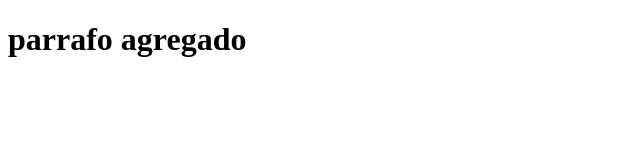
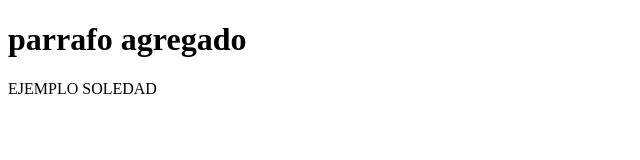
Before and after one commit to HeynerR/example-Git-and-GitHub, a plain HTML site: page index.html in a window 1280 px wide. Shown: the whole page, without its empty margins (0-640 px from the left). Drawn offline with Linux system fonts and the light colour scheme.

Commit message:
AGREGUE UNA ETIQUETA P CON TEXT EJEMPLO SOLEDAD

```diff
--- a/index.html
+++ b/index.html
@@ -6,5 +6,6 @@
 </head>
 <body>
     <h1>parrafo agregado</h1>
+    <p>EJEMPLO SOLEDAD</p>
 </body>
 </html>
```
